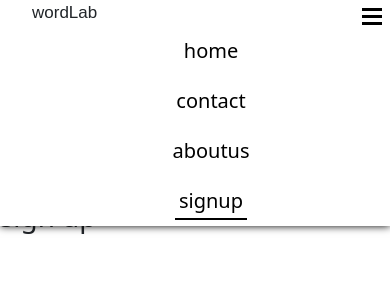
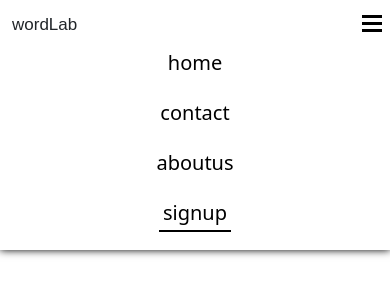
Before and after one commit to silentwolf-dev/wordlab-front-end, a React (Create React App) app: page /signup in a window 390 px wide. Shown: the top 300 px of the page. Built offline with nearby package versions, Linux system fonts and the light colour scheme.

Commit message:
navabr complete

```diff
--- a/src/components/Hamburger.jsx
+++ b/src/components/Hamburger.jsx
@@ -1,8 +1,8 @@
 import '../styles/hamburger.css'
 
-function Hamburger(){
+function Hamburger({handleToggle}){
     return(
-        <div className="bar">
+        <div className="bar" onClick={handleToggle}>
            <span className="line"></span>
            <span className="line"></span>
            <span className="line"></span>
--- a/src/components/navbar/Mobile.css
+++ b/src/components/navbar/Mobile.css
@@ -6,7 +6,8 @@
       width: 100%;
       position: fixed;
       top: 0;
-      height: max-content;
+      padding: 12px;
+      height: fit-content;
       list-style: none;
       box-shadow: 0px 0px 8px black;
       align-items: center;
@@ -20,7 +21,7 @@
   }
   .burger {
       position: absolute;
-      top: 0;
+      top: 7px;
       display: block;
       margin: 4px;
       right: 0;
@@ -47,6 +48,6 @@
   }
 
   .Pages {
-      margin-top: 200px;
+      margin-top: 52px;
   }
 }
--- a/src/components/navbar/navbar.jsx
+++ b/src/components/navbar/navbar.jsx
@@ -1,20 +1,31 @@
 import './navbar.css'
 import './Mobile.css'
 import { Link } from 'react-router-dom';
+import {useState} from 'react'
 import Hamburger from '../Hamburger';
 
 
+
+
 function Navbar(){
-    return(
-       <ul className='nav-list'>
+   const [isToggle, setToggle] = useState(true)
+
+   const handleToggle = (e)=>{
+      setToggle(!isToggle)
+
+   }
+
+   return(
+       <ul className='nav-list' >
            <li className='logo'>wordLab</li>
            <li className="burger">
-               <Hamburger/>
+               <Hamburger handleToggle={handleToggle}/>
            </li>
+          { isToggle && <>
            <li className="nav-items">
                <Link className="link" to="/">home</Link>
             </li>
-            <li className="nav-items">
+           <li className="nav-items">
                <Link className="link" to="/contact">contact</Link>
             </li>
             <li className="nav-items">
@@ -23,6 +34,7 @@ function Navbar(){
             <li className="nav-items">
                <Link className="signup" to="/signup">signup</Link>
             </li>
+         </>}
        </ul>
 
 
```
